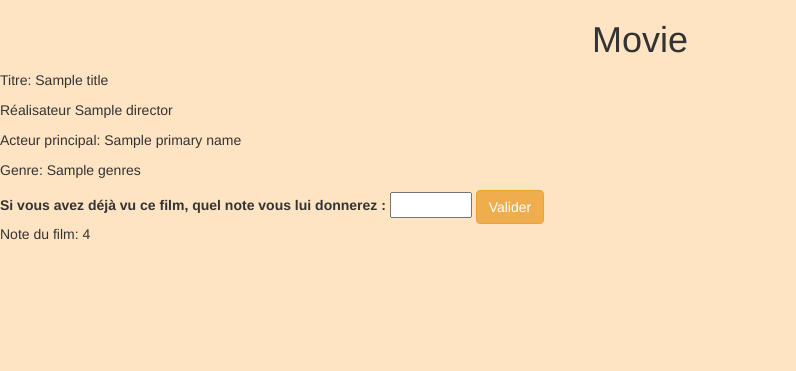
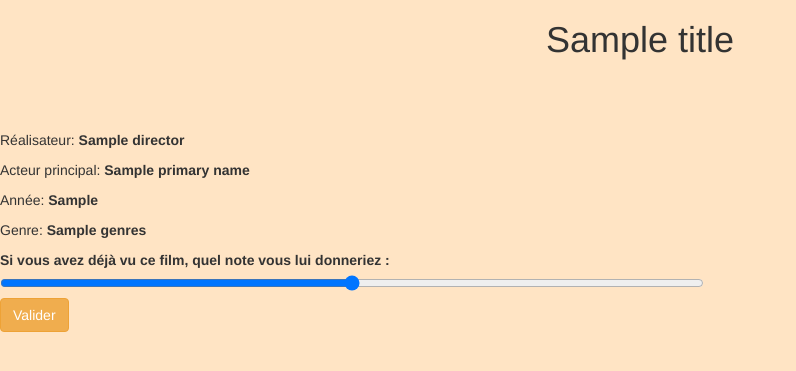
Before and after one commit to ephraim-amz/projet_annuel, a Flask app: template flaskapp/templates/movie.html in a window 1280 px wide. Shown: the top 371 px of the page, without its empty margins (0-796 px from the left). Run offline with Flask 2, Linux system fonts and the light colour scheme; the template is opened without the code that fills it: most values are stand-ins (such as "Sample title", 1, 10 or a date in 2020); parts of the project's set-up code (start-up, migrations or seed data) failed here and were passed over; some libraries are stand-ins or nearby versions.

Commit message:
Changements dispositions infos + ajout bar pour note film

```diff
--- a/flaskapp/app.py
+++ b/flaskapp/app.py
@@ -21,19 +21,21 @@ def movie():
     director = random_movie['director']
     primary_name = random_movie['primaryName']
     genres = random_movie['genres']
-    average_rating = random_movie['averageRating']
-    # Augmenter la variable numVotes lorsque l'utilisateur note un film
-    return render_template('movie.html', title=title, director=director, primary_name=primary_name, genres=genres, average_rating=average_rating)
+    annee_sortie = random_movie['startYear']
+
+    return render_template('movie.html', title=title, director=director, primary_name=primary_name, genres=genres, annee_sortie=annee_sortie)
 
 @app.route('/note', methods=['POST'])
 def note():
-    user_note = request.form['chiffre']
+    note_user = request.form['note']
     title = random_movie['originalTitle']
     director = random_movie['director']
     primary_name = random_movie['primaryName']
     genres = random_movie['genres']
     average_rating = random_movie['averageRating']
-    return render_template('note.html', note=average_rating, vrai_note=user_note, title=title, director=director, primary_name=primary_name, genres=genres)
+    annee_sortie = random_movie['startYear']
+
+    return render_template('note.html', note_user=note_user, note_film=average_rating, title=title, director=director, primary_name=primary_name, genres=genres, annee_sortie=annee_sortie)
 
 
 if __name__ == '__main__':
--- a/flaskapp/templates/home.html
+++ b/flaskapp/templates/home.html
@@ -20,8 +20,6 @@
 
     <div class="text-center">
       <h1 class="title">Prédiction note film</h1>
-    </div>
-    <div class="text-center">
       <a href="/movie"><button type="button" class="btn btn-primary btn-lg">Film à noter</button></a
       >
     </div>
--- a/flaskapp/templates/movie.html
+++ b/flaskapp/templates/movie.html
@@ -17,20 +17,26 @@
 </head>
 
 <body style="background-color: #ffe4c4">
-  <h1 class="title" style="text-align: center">Movie</h1>
+  <div>
+    <h1 class="title" style="text-align: center">{{title}}</h1>
+    <br>
+    <br>
+    <br>
 
-  <p>Titre: {{title}}</p>
-  <p>Réalisateur {{director}}</p>
-  <p>Acteur principal: {{primary_name}}</p>
-  <p>Genre: {{genres}}</p>
+    <p>Réalisateur:<strong> {{director}}</strong></p>
+    <p>Acteur principal:<strong> {{primary_name}}</strong></p>
+    <p>Année:<strong> {{annee_sortie}}</strong></p>
 
-  <form role="form" action="/note" method="POST">
-    <label for="chiffre">Si vous avez déjà vu ce film, quel note vous lui donnerez :</label>
-    <input type="number" id="chiffre" name="chiffre" min="0" max="10" step="0.01" />
-    <button type="submit" class="btn btn-warning">Valider</button>
-  </form>
+    <p>Genre:<strong> {{genres}}</strong></p>
 
-  <p>Note du film: {{average_rating}}</p>
+    <form role="form" action="/note" method="POST">
+      <label for="note">Si vous avez déjà vu ce film, quel note vous lui donneriez :</label>
+      <!-- <input type="number" id="chiffre" name="chiffre" min="0" max="10" step="0.01" /> -->
+      <input type="range" id="note" name="note" min="0" max="10" oninput="this.nextElementSibling.value = this.value" step="0.01"  style="width: 55%; vertical-align:middle;"/><output for="chiffre" onforminput="value = foo.valueAsNumber;"></output>
+      <button type="submit" class="btn btn-warning">Valider</button>
+    </form>
+  </div>
+
 </body>
 
 </html>
```
Also changed, not shown: flaskapp/templates/note.html (+12 -7 lines).
